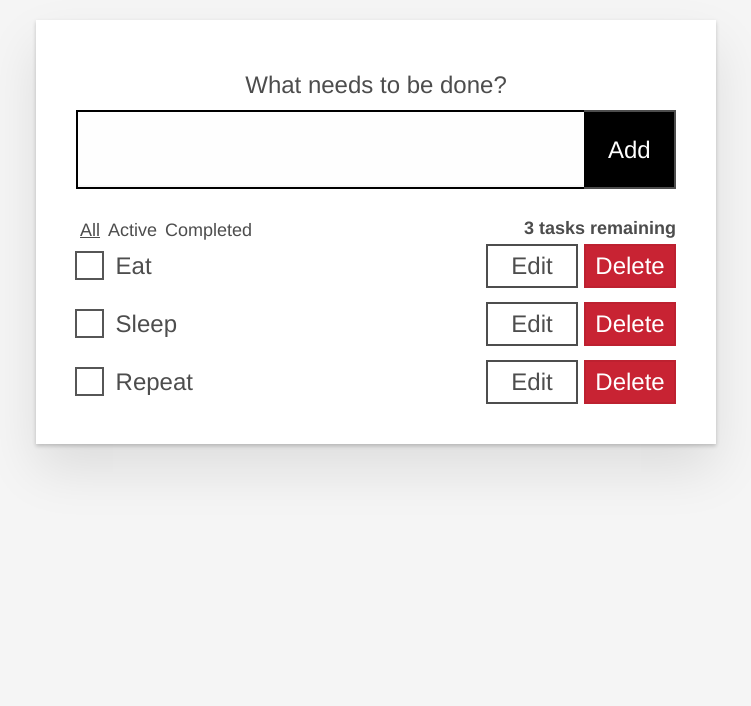
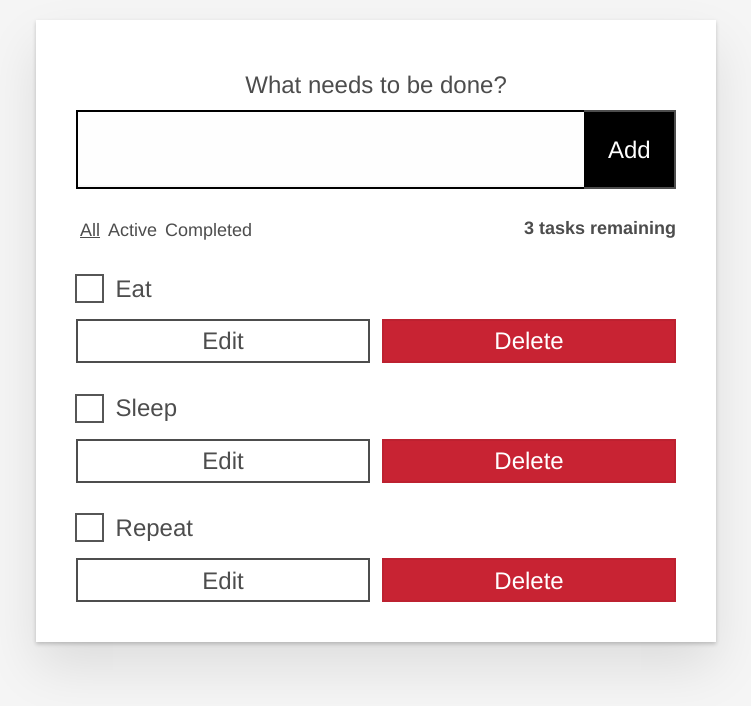
Before and after one commit to dengeist/moz-todo-react, a React (Create React App) app: page / in a window 1280 px wide. Shown: the top 706 px of the page, without its empty margins (264-1015 px from the left). Built offline with nearby package versions, Linux system fonts and the light colour scheme.

Commit message:
Reconfigure todo to have large buttons

```diff
--- a/src/components/App.js
+++ b/src/components/App.js
@@ -43,10 +43,10 @@ class App extends React.Component {
         </div>
         <ul
           role="list"
-          class="todo-list stack-small stack-exception"
+          class="todo-list stack-large"
           aria-labelledby="list-heading"
         >
-          <li class="todo">
+          <li class="todo stack-small">
             <div class="c-cb">
               <input id="todo-0" type="checkbox" />
               <label class="todo-label" for="todo-0">
@@ -62,7 +62,7 @@ class App extends React.Component {
               </button>
             </div>
           </li>
-          <li class="todo">
+          <li class="todo stack-small">
             <div class="c-cb">
               <input id="todo-1" type="checkbox" />
               <label class="todo-label" for="todo-1">
@@ -78,7 +78,7 @@ class App extends React.Component {
               </button>
             </div>
           </li>
-          <li class="todo">
+          <li class="todo stack-small">
             <div class="c-cb">
               <input id="todo-2" type="checkbox" />
               <label class="todo-label" for="todo-2">
--- a/src/index.css
+++ b/src/index.css
@@ -81,9 +81,6 @@ body {
   margin-top: 0.4rem;
 }
 
-.btn-group > .btn:last-child {
-  margin-left: 0.6rem;
-}
 .btn {
   padding: 0.4rem 0.8rem;
   border: 0.2rem solid #4d4d4d;
@@ -131,10 +128,6 @@ body {
   background-color: #000;
 }
 /* End global styles */
-
-.todo-label {
-  display: block;
-}
 
 .todoapp {
   background: #fff;
@@ -203,6 +196,31 @@ body {
   margin: 0;
 }
 
+/* Todo item styles */
+
+.todo {
+  display: flex;
+  flex-direction: row;
+  flex-wrap: wrap;
+}
+
+.todo > * {
+  flex: 0 0 100%;
+}
+
+.todo > .btn-group {
+  display: flex;
+  justify-content: space-between;
+}
+
+.todo > .btn-group > * {
+  flex: 0 0 49%;
+}
+
+.todo-label {
+  display: block;
+}
+
 .todo:not(.editing),
 .todo.editing > form {
   display: flex;
@@ -249,10 +267,6 @@ body {
   .todo.editing .todo-text {
     width: 100%;
   }
-}
-
-.todo > :last-child {
-  margin-left: auto;
 }
 
 .todo.editing > .btn-group {
```
